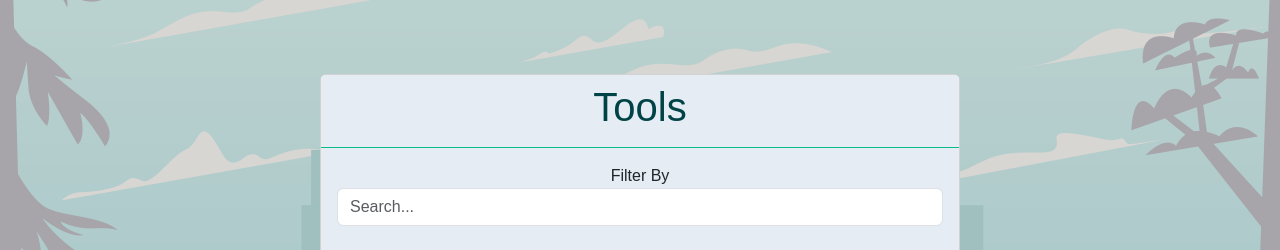
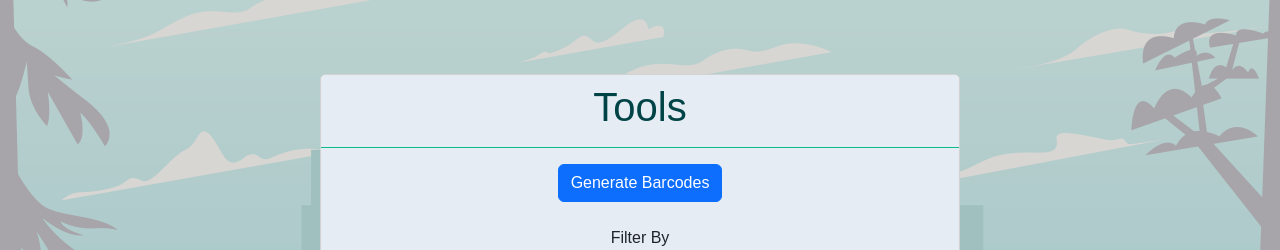
Before and after one commit to PressedPink/ToolOwnershipTracker, a Django app: template capstoneMain/ToolOwnershipTracker/templates/allTools.html in a window 1280 px wide. Shown: the part 46-296 px from the top of the page. Run offline with Django 4.2, Linux system fonts and the light colour scheme; the template is opened without the code that fills it, so the values that code supplies are empty; some libraries are stand-ins or nearby versions.

Commit message:
Button for barcode generation

```diff
--- a/capstoneMain/ToolOwnershipTracker/templates/allTools.html
+++ b/capstoneMain/ToolOwnershipTracker/templates/allTools.html
@@ -53,6 +53,9 @@
                 </div>
                 <div class="card-body rounded-bottom" style="background-color: #e5ecf4;">
                     <form class="text-center" autocomplete="off">
+                        <button type="submit" name="generateBarcodes" class="btn btn-primary">Generate Barcodes</button>
+                        <br>
+                        <br>
                         {% csrf_token %}
                         <div class="form-group">
                             <label for="title">Filter By</label>
--- a/capstoneMain/ToolOwnershipTracker/views.py
+++ b/capstoneMain/ToolOwnershipTracker/views.py
@@ -1541,7 +1541,6 @@ class editTool(View):
                 return render(request, 'editTool.html', {'error_message': str(e), 'role': currentUserRole, 'tool': tool, 'users': possibleUserToolboxes, 'jobsites': allJobsiteNames})
         else:
             try:
-                print("Made here")
                 if (len(name) != 0):
                     tool.name = name
                     tool.save()
```
